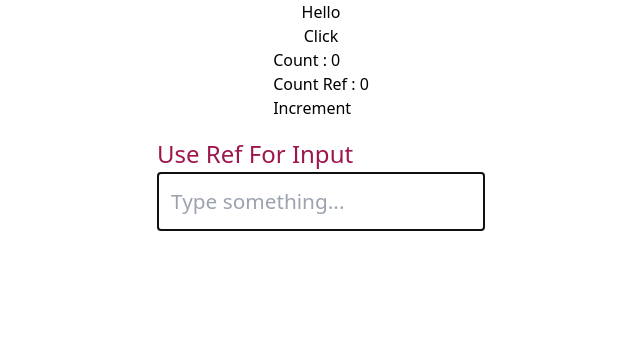
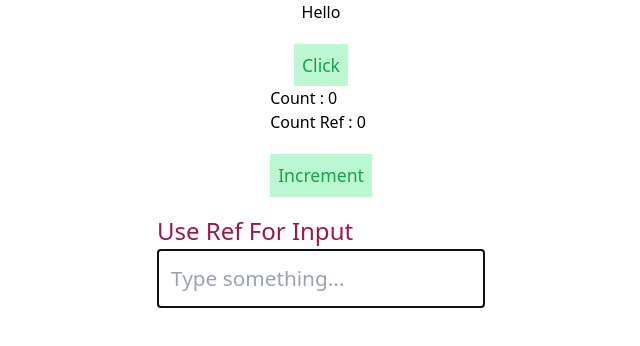
Before and after one commit to usman-2000/Practice-Section, a React (Create React App) app: page / in a window 1280 px wide. Shown: the top 346 px of the page, without its empty margins (319-959 px from the left). Built offline with nearby package versions, Linux system fonts and the light colour scheme.

Commit message:
tailwind css

```diff
--- a/src/components/navbar/index.jsx
+++ b/src/components/navbar/index.jsx
@@ -188,13 +188,13 @@ const Navbar = () => {
                     return <li>Already Read {i.title} by {i.author}</li>
                 })}
             </ul> */}
-            <button onClick={read}>Click</button>
+            <button className='text-[1.1rem] p-2 mt-5 bg-green-200 text-green-600' onClick={read}>Click</button>
 
             <div>
                 <h1>Count : {count}</h1>
                 <h1>Count Ref : {countRef.current}</h1>
 
-                <button onClick={handleCount}>Increment</button>
+                <button className='text-[1.1rem] p-2 mt-5 bg-green-200 text-green-600' onClick={handleCount}>Increment</button>
             </div>
 
             <div className='mt-4'>
```
